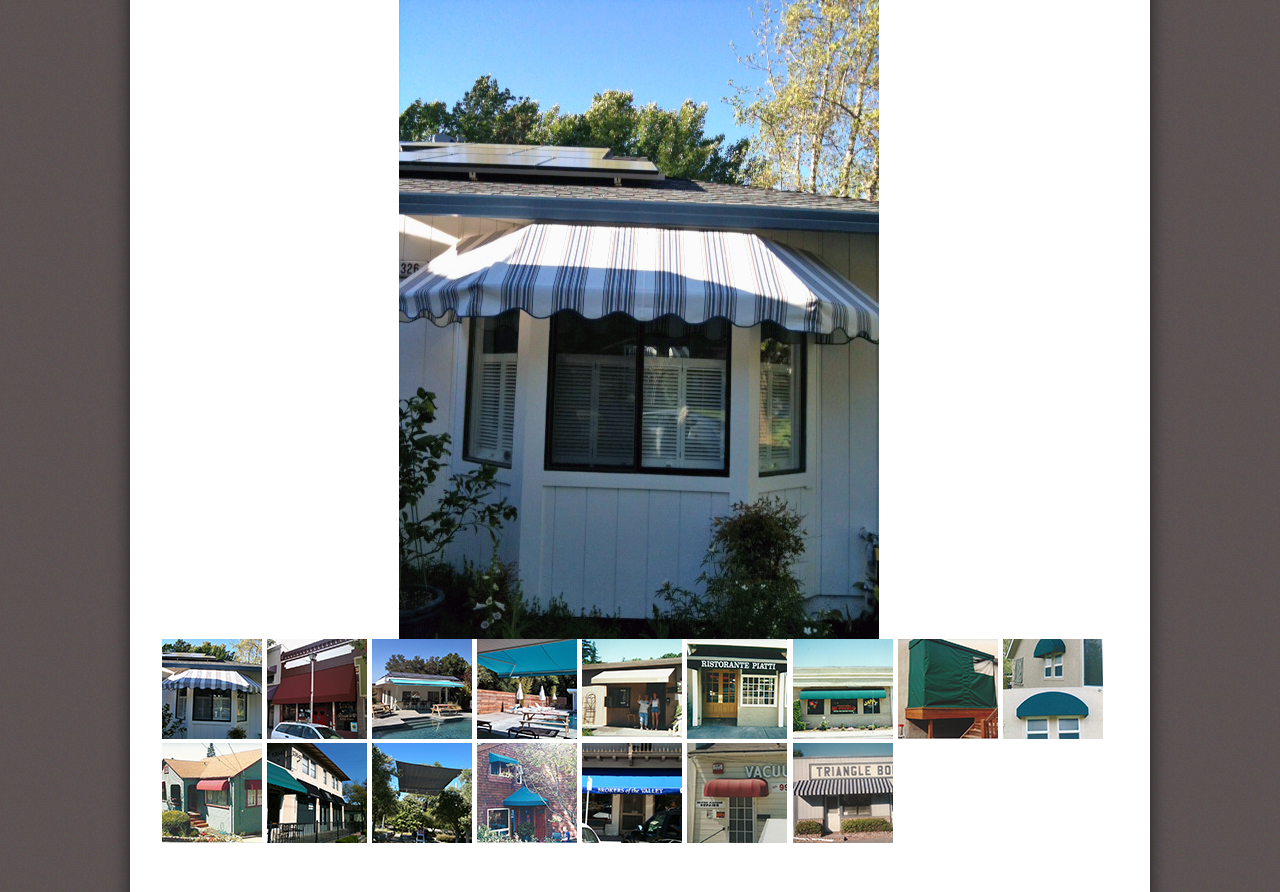
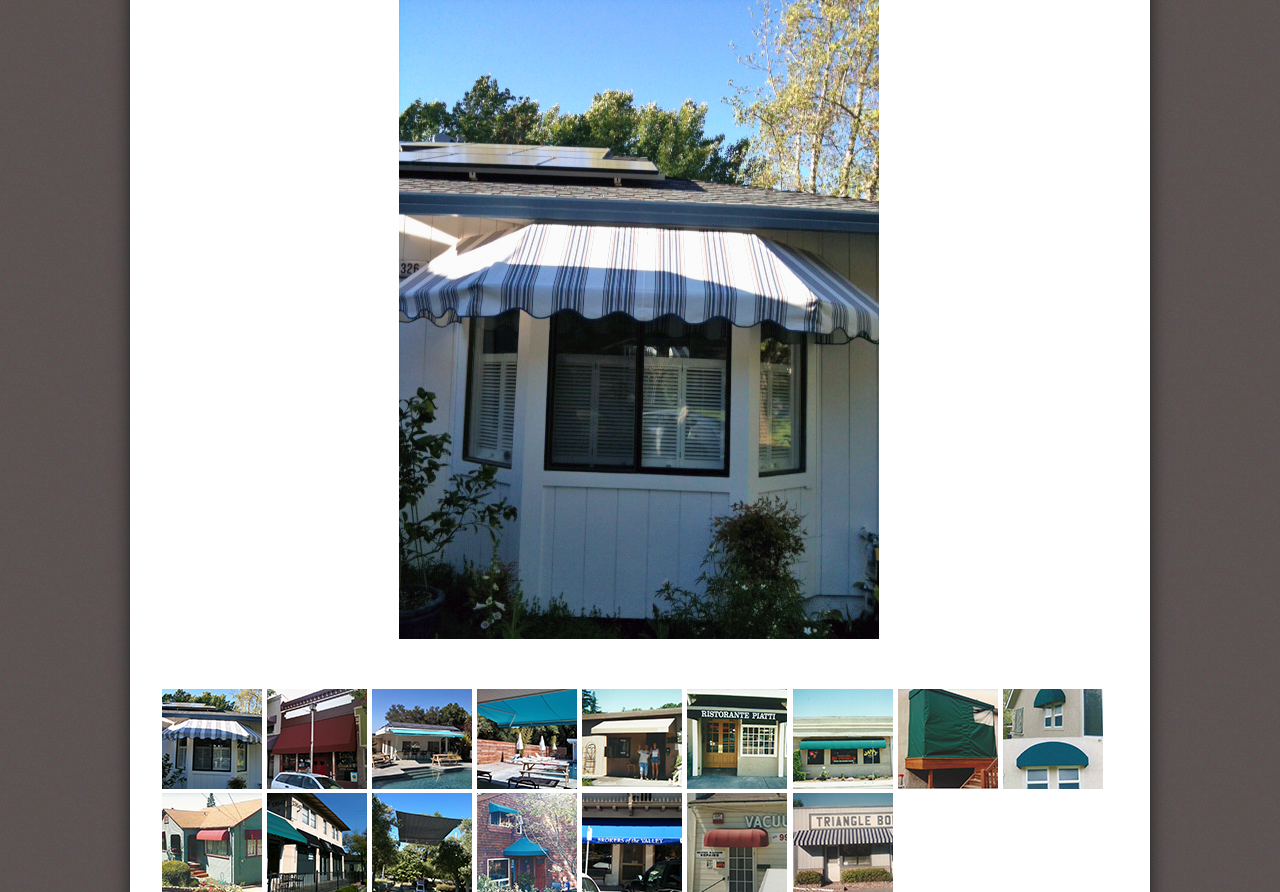
Before and after one commit to JosiahRooney/Majestic-Awning, a PHP site: page /gallery.html in a window 1280 px wide. Shown: the part 274-1166 px from the top of the page. Run offline with PHP 8.4, Linux system fonts and the light colour scheme.

```diff
--- a/assets/css/style.css
+++ b/assets/css/style.css
@@ -398,7 +398,7 @@ li.lastlicat {
 #image img {
 	max-width: 100%;
 	width: auto;
-	margin: auto;
+	margin: 0 auto 50px;
 	height: auto;
 	display: block;
 }
```
